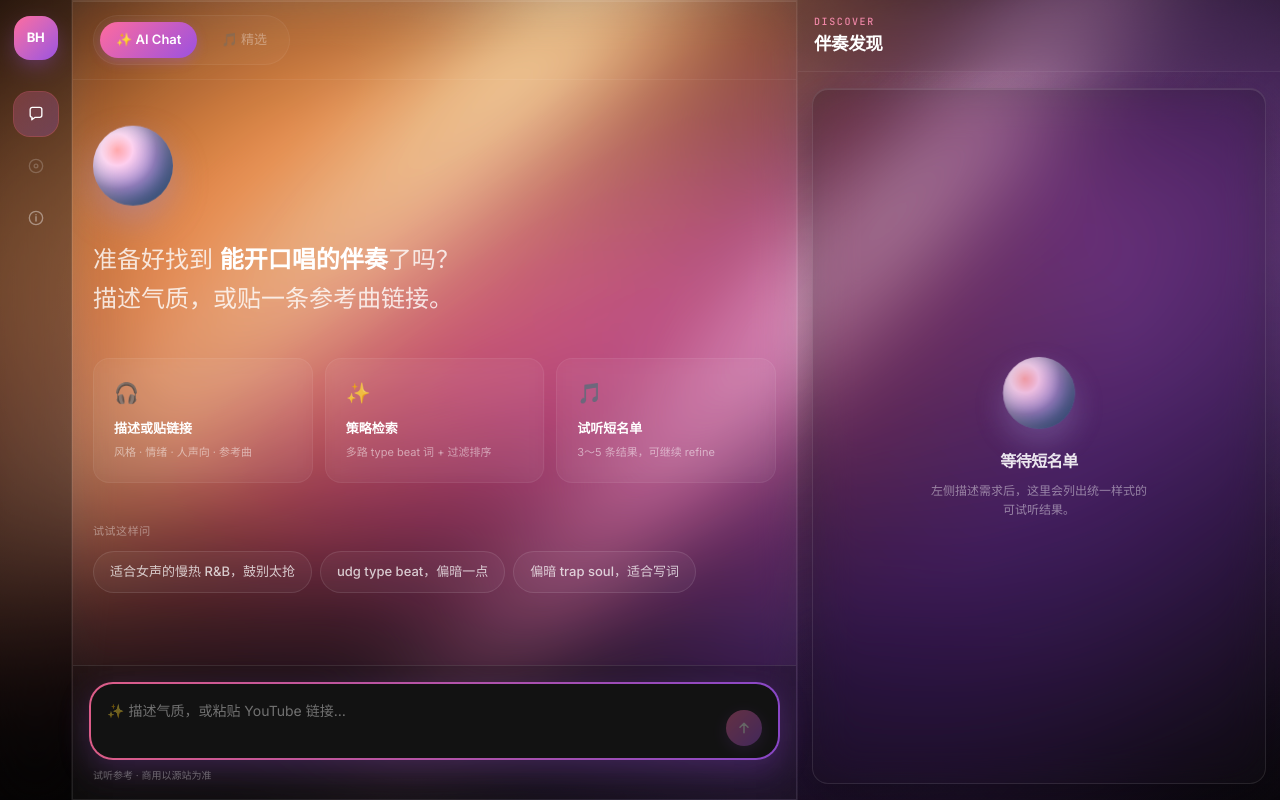
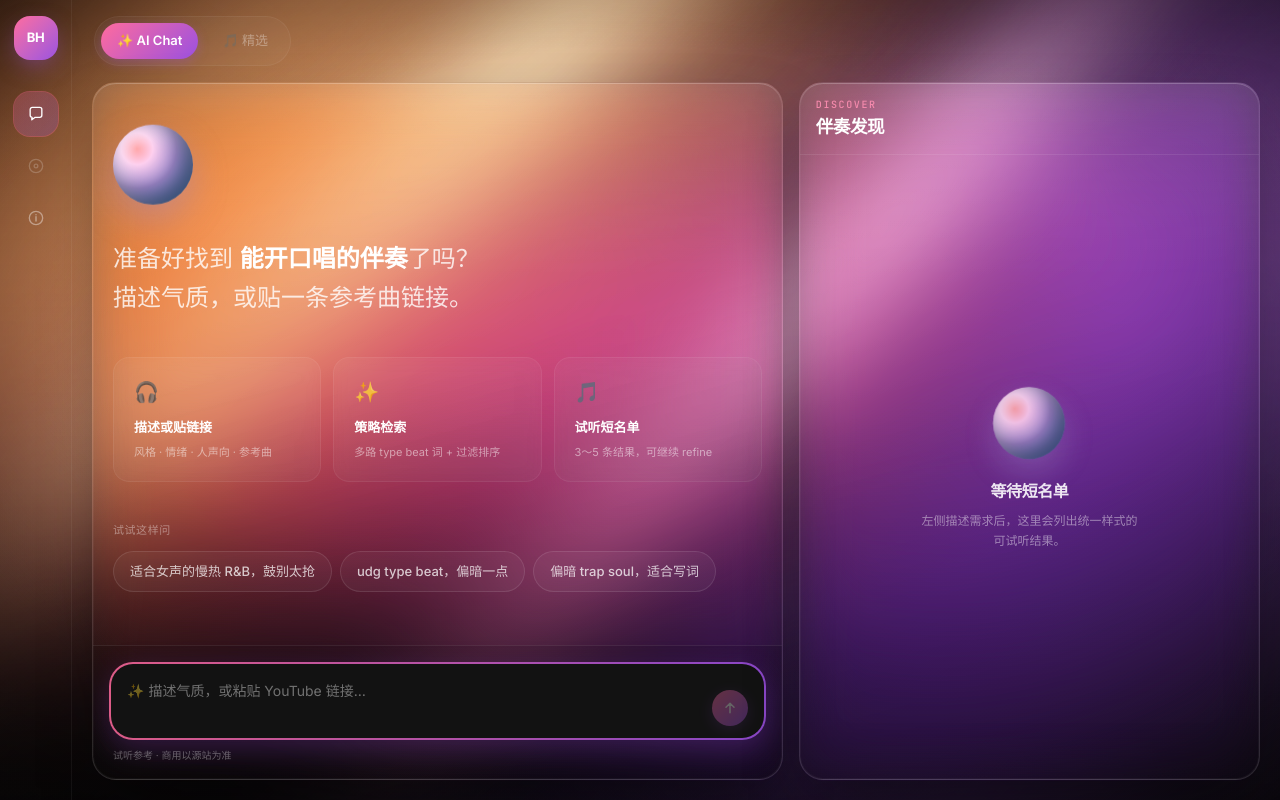
Before and after one commit to wax0629/waxlist, a Next.js app: page /chat in a window 1280 px wide. Built offline with nearby package versions, Linux system fonts and the light colour scheme.

Commit message:
Wrap chat and discover in liquid glass cards under top nav
Separate navigation (pills/status) from content panes; both panels use
rounded translucent liquid-glass surfaces so aurora shows through.

```diff
--- a/src/app/chat/chat-client.tsx
+++ b/src/app/chat/chat-client.tsx
@@ -251,37 +251,26 @@ export function ChatClient() {
 
   return (
     <div className="flex min-h-dvh flex-1 text-[var(--cream)]">
-      {/* Travel-dashboard style: icon rail + chat + discovery */}
       <AppRail onNewChat={newChat} showNewChat={!isFresh} />
 
-      <div className="flex min-w-0 flex-1 flex-col lg:flex-row">
-        {/* CENTER: AI chat — ~60% width */}
-        <section className="glass flex min-h-0 min-w-0 flex-1 flex-col rounded-none border-y-0 border-l-0 lg:min-w-0 lg:flex-[3]">
-          <div className="flex items-center justify-between border-b border-white/10 px-4 py-3 md:hidden">
-            <div>
+      <div className="flex min-h-0 min-w-0 flex-1 flex-col px-3 pb-3 pt-3 sm:px-4 sm:pb-4 sm:pt-3.5 md:px-5 md:pb-5 md:pt-4">
+        {/* Top nav — outside liquid glass panes */}
+        <header className="mb-3 flex shrink-0 items-center justify-between gap-3 px-0.5 sm:mb-4">
+          <div className="flex min-w-0 items-center gap-3">
+            <div className="md:hidden">
               <p className="font-display text-[14px] font-semibold text-white">
                 Beat Hunter
               </p>
               <p className="text-[10px] text-white/40">找伴奏 · Beta</p>
             </div>
-            {!isFresh ? (
-              <button
-                type="button"
-                onClick={newChat}
-                className="rounded-full px-3 py-1.5 text-[12px] text-white/50"
-              >
-                新会话
-              </button>
-            ) : null}
-          </div>
-
-          <div className="hidden items-center justify-between border-b border-white/[0.06] px-5 py-3.5 md:flex">
-            <div className="touri-pills">
+            <div className="touri-pills max-md:hidden">
               <span className="touri-pill touri-pill-active">✨ AI Chat</span>
               <span className="touri-pill cursor-not-allowed opacity-50">
                 🎵 精选
               </span>
             </div>
+          </div>
+          <div className="flex shrink-0 items-center gap-2">
             {lastStatus ? (
               <span
                 className={
@@ -299,8 +288,22 @@ export function ChatClient() {
                     : "错误"}
               </span>
             ) : null}
+            {!isFresh ? (
+              <button
+                type="button"
+                onClick={newChat}
+                className="rounded-full border border-white/10 bg-white/[0.05] px-3 py-1.5 text-[12px] text-white/70 transition hover:bg-white/10 hover:text-white"
+              >
+                新会话
+              </button>
+            ) : null}
           </div>
+        </header>
 
+        {/* Two liquid-glass panes under nav — ~6:4 */}
+        <div className="flex min-h-0 flex-1 flex-col gap-3 lg:flex-row lg:gap-4">
+          {/* LEFT: chat glass card */}
+          <section className="liquid-glass flex min-h-0 min-w-0 flex-1 flex-col lg:flex-[3]">
           <div className="flex min-h-0 flex-1 flex-col gap-4 overflow-y-auto overscroll-contain px-4 py-4 sm:px-5">
             {restoring && <p className="text-xs text-white/40">恢复会话…</p>}
 
@@ -382,9 +385,8 @@ export function ChatClient() {
 
           <form
             onSubmit={onSend}
-            className="border-t border-white/10 bg-black/20 p-3 backdrop-blur-2xl sm:p-4"
+            className="border-t border-white/[0.08] bg-black/10 p-3 sm:p-4"
           >
-            {/* Touri gradient-border input shell */}
             <div className="touri-input-shell">
               <div className="touri-input-inner flex items-end gap-2 px-3 py-2.5 sm:px-4">
                 <textarea
@@ -436,9 +438,9 @@ export function ChatClient() {
           </form>
           </section>
 
-        {/* RIGHT: results — ~40% width, two-up card grid */}
-        <aside className="relative hidden min-h-0 min-w-0 flex-col border-l border-white/[0.06] lg:flex lg:flex-[2]">
-          <div className="relative flex items-end justify-between gap-3 border-b border-white/[0.06] bg-white/[0.02] px-4 py-3.5 backdrop-blur-xl">
+          {/* RIGHT: discover glass card — ~40% */}
+          <aside className="liquid-glass hidden min-h-0 min-w-0 flex-col lg:flex lg:flex-[2]">
+            <div className="flex items-end justify-between gap-3 border-b border-white/[0.08] px-4 py-3.5">
               <div>
                 <p className="font-mono text-[10px] font-medium uppercase tracking-[0.16em] text-[#ff8fb3]/90">
                   Discover
@@ -454,7 +456,7 @@ export function ChatClient() {
               ) : null}
             </div>
 
-          <div className="relative min-h-0 flex-1 overflow-y-auto px-3.5 py-4">
+            <div className="min-h-0 flex-1 overflow-y-auto px-3.5 py-4">
               {loading && !latestShortlist ? (
                 <ResultSkeleton label={loadingHint} />
               ) : latestShortlist ? (
@@ -493,8 +495,11 @@ export function ChatClient() {
                   ) : null}
                 </div>
               ) : (
-              <div className="glass-panel flex h-full min-h-[280px] flex-col items-center justify-center rounded-2xl px-6 text-center">
-                <div className="touri-sphere mb-4 scale-90 opacity-90" aria-hidden />
+                <div className="flex h-full min-h-[280px] flex-col items-center justify-center px-6 text-center">
+                  <div
+                    className="touri-sphere mb-4 scale-90 opacity-90"
+                    aria-hidden
+                  />
                   <p className="font-display text-[1rem] font-semibold text-white/90">
                     等待短名单
                   </p>
@@ -507,5 +512,6 @@ export function ChatClient() {
           </aside>
         </div>
       </div>
+    </div>
   );
 }
--- a/src/app/globals.css
+++ b/src/app/globals.css
@@ -313,7 +313,51 @@ body {
   }
 }
 
-/* ——— Touri glass — more translucent so aurora shows through ——— */
+/* ——— Liquid glass pane (chat / discover cards) ——— */
+.liquid-glass {
+  position: relative;
+  isolation: isolate;
+  overflow: hidden;
+  border-radius: 24px;
+  background:
+    linear-gradient(
+      165deg,
+      rgba(255, 255, 255, 0.09) 0%,
+      rgba(255, 255, 255, 0.03) 42%,
+      rgba(20, 20, 20, 0.18) 100%
+    );
+  border: 1px solid rgba(255, 255, 255, 0.12);
+  backdrop-filter: blur(28px) saturate(165%);
+  -webkit-backdrop-filter: blur(28px) saturate(165%);
+  box-shadow:
+    0 28px 64px -20px rgba(0, 0, 0, 0.5),
+    0 0 0 1px rgba(255, 255, 255, 0.04) inset,
+    inset 0 1px 0 rgba(255, 255, 255, 0.18),
+    inset 0 -20px 40px rgba(0, 0, 0, 0.12);
+  color: rgba(255, 255, 255, 0.95);
+}
+
+.liquid-glass::before {
+  content: "";
+  position: absolute;
+  inset: 0;
+  border-radius: inherit;
+  pointer-events: none;
+  background: linear-gradient(
+    180deg,
+    rgba(255, 255, 255, 0.1) 0%,
+    transparent 28%
+  );
+  opacity: 0.7;
+  z-index: 0;
+}
+
+.liquid-glass > * {
+  position: relative;
+  z-index: 1;
+}
+
+/* ——— Touri glass chips / nested surfaces ——— */
 .glass,
 .glass-strong,
 .glass-panel {
--- a/src/components/app-rail.tsx
+++ b/src/components/app-rail.tsx
@@ -14,7 +14,7 @@ export function AppRail({
   const onChat = path === "/chat" || path === "/";
 
   return (
-    <aside className="hidden w-[72px] shrink-0 flex-col items-center border-r border-white/[0.06] bg-black/25 py-4 backdrop-blur-xl md:flex">
+    <aside className="hidden w-[72px] shrink-0 flex-col items-center border-r border-white/[0.05] bg-transparent py-4 md:flex">
       <Link
         href="/chat"
         className="flex h-11 w-11 items-center justify-center rounded-2xl bg-gradient-to-br from-[#FF6B9E] to-[#9B51E0] text-[13px] font-bold tracking-tight text-white shadow-[0_8px_24px_-6px_rgba(155,81,224,0.55)]"
```
Lines whose indentation alone changed are shown as unchanged.
